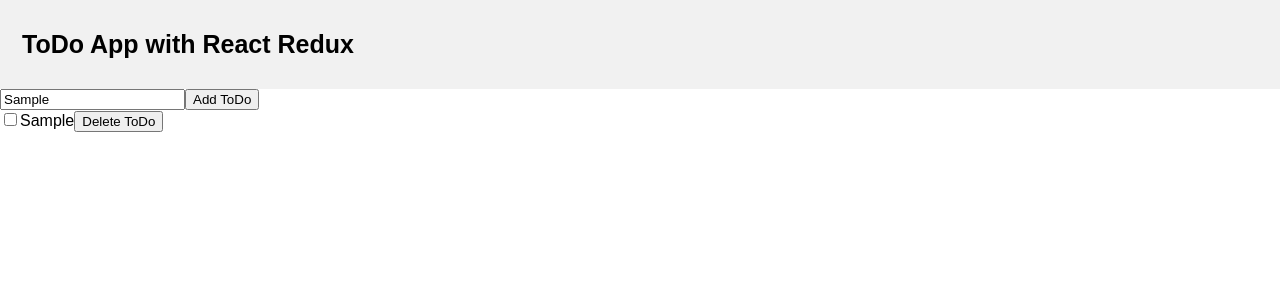
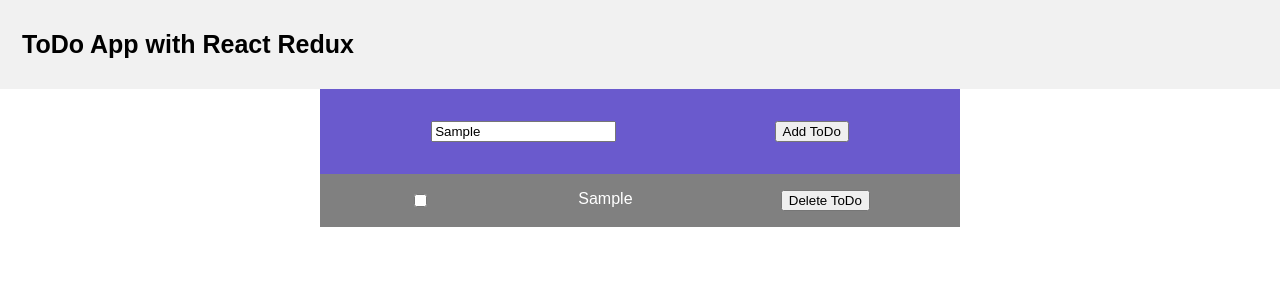
Before and after one commit to khazaddoom/reactweb-redux-todos, a React (Create React App) app: page / in a window 1280 px wide. Both pictures are taken after typing "Sample" into the empty fields and a click on the button "Add ToDo". Shown: the top 300 px of the page. Built offline with nearby package versions, Linux system fonts and the light colour scheme.

Commit message:
minor style changes

```diff
--- a/src/App.css
+++ b/src/App.css
@@ -39,6 +39,21 @@ body {
     color: white;
 }
 
+.item, .add-todo  {
+    display: flex;
+    justify-content: space-around;
+    margin: auto;
+    width: 50vw;
+    padding: 1rem;
+    background-color: gray;
+    color: white;
+}
+
+.add-todo {
+    background-color: slateblue;
+    padding: 2rem;
+}
+
 @media screen and (max-width: 500px) {
     .header a {
       float: none;
--- a/src/components/AddToDo.js
+++ b/src/components/AddToDo.js
@@ -17,7 +17,7 @@ class AddToDo extends React.Component {
 
     render() {
         return (
-            <div>
+            <div className="add-todo">
                 <input type="text" value={this.state.textValue} onChange={this.onChange}></input>
                 <button onClick={this.props.addTodo.bind(this, this.state.textValue)}>Add ToDo</button>
             </div>
--- a/src/components/ToDoItem.js
+++ b/src/components/ToDoItem.js
@@ -5,9 +5,9 @@ class ToDoItem extends React.Component {
     render() {
         const { todoData } = this.props;
         return (
-            <div>
+            <div className="item">
                 <input type="checkbox" checked={todoData.isComplete} onChange={this.props.toggleToDo.bind(this, todoData.id)}/>
-                {todoData.title}
+                <span>{todoData.title}</span>
                 <button onChange={this.props.deleteToDo.bind(this, todoData.id)}>Delete ToDo</button>
             </div>
         )
--- a/src/redux/reducer.js
+++ b/src/redux/reducer.js
@@ -8,10 +8,7 @@ let initialId = 0;
 
 const reducer = (state=initialState, action) => {
     switch (action.type) {
-        case 'GET_TODOS' :
-            return {
-                ...state,
-            }
+
         case 'ADD_TODO' :
             state.todos = [
                 ...state.todos,
@@ -37,6 +34,10 @@ const reducer = (state=initialState, action) => {
             return {
                 ...state,
             }
+        case 'GET_TODOS' :
+            return {
+                ...state,
+            }
         default:
             return {...state};
     }
```
